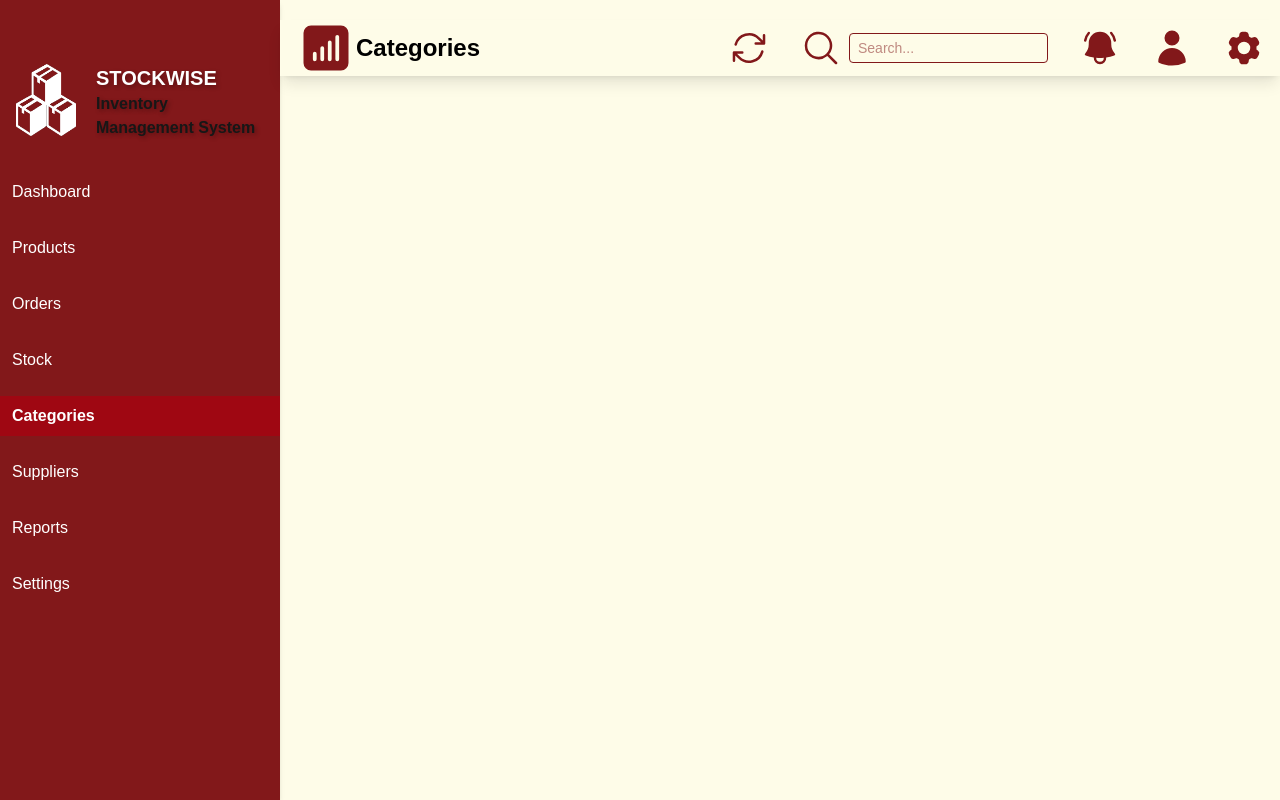
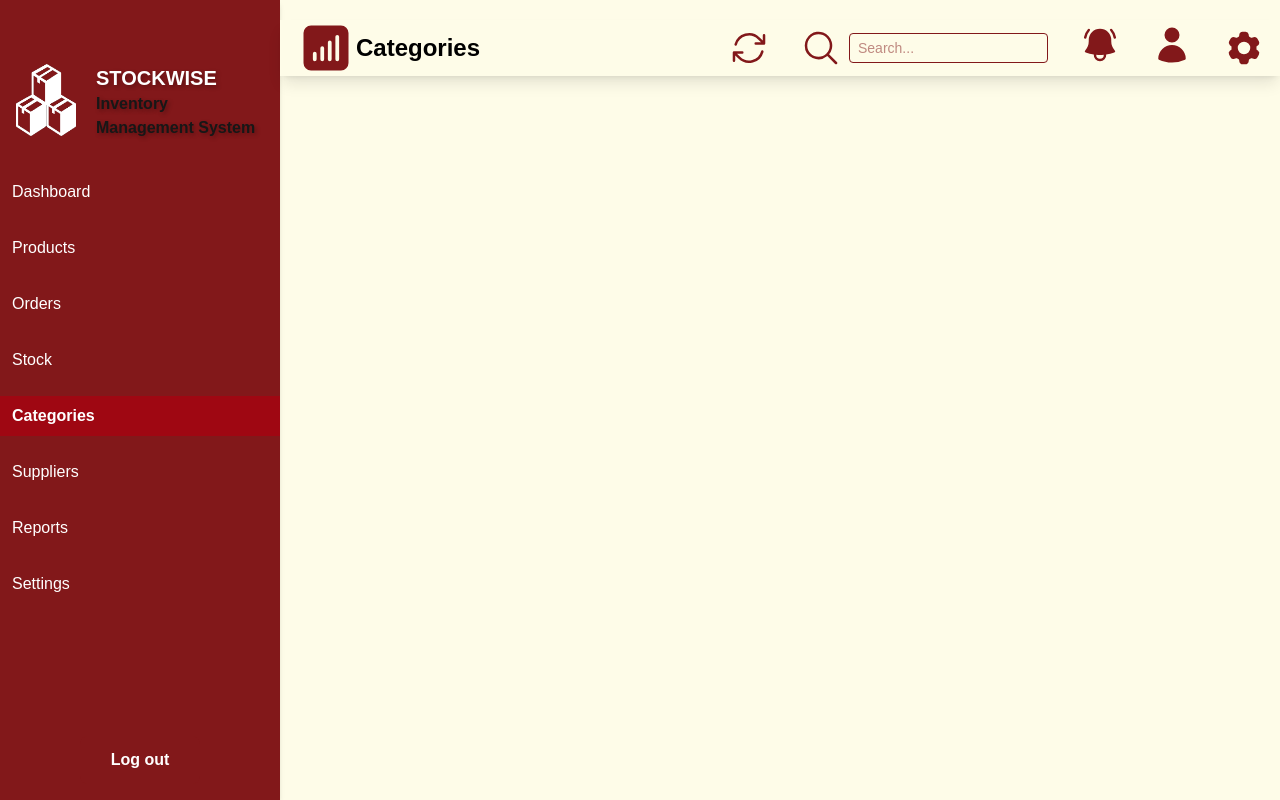
Before and after one commit to apolanc008/inventory-management-system, a Next.js app: page /dashboard/categories in a window 1280 px wide. Built offline with nearby package versions, Linux system fonts and the light colour scheme.

Commit message:
logout and dropdown menu implementation

```diff
--- a/components/Sidebar.tsx
+++ b/components/Sidebar.tsx
@@ -2,7 +2,8 @@
 
 import Link from 'next/link'
 import Logo from "../components/logo"
-import { usePathname } from 'next/navigation'
+import { usePathname, useRouter } from 'next/navigation'
+import { Button } from '@/app/ui/button'
 
 const links = [
     { href: '/dashboard', label: 'Dashboard' },
@@ -17,9 +18,19 @@ const links = [
 
 export default function SideBar() {
   const pathname = usePathname()
+  const router = useRouter()
+
+  const handleLogout = async () => {
+    await fetch("http://localhost:3000/logout", {
+      method: "POST",
+      credentials: "include",
+    })
+    router.push("/login")
+  }
 
     return (
-    <aside className="w-70 bg-red-900 shadow-md h-screen flex flex-col">
+    <aside className="w-70 bg-red-900 shadow-md h-screen flex flex-col justify-between">
+      <div>
         <div className="p-4">
           <Logo />
         </div>
@@ -38,6 +49,13 @@ export default function SideBar() {
             </Link>
           ))}
         </nav>
+      </div>
+
+      <div className="p-4 flex justify-center">
+        <Button onClick={handleLogout} className="bg-red-800 text-white">
+          Log out
+        </Button>
+      </div>
     </aside>
   )
 }
--- a/components/topbar.tsx
+++ b/components/topbar.tsx
@@ -8,13 +8,16 @@ import {
     ArrowPathIcon,
     MagnifyingGlassIcon,
     BellAlertIcon,
-    UserIcon,
     Cog6ToothIcon
 } from "@heroicons/react/24/solid"
+import { useRouter } from 'next/navigation'
+import UserDropdown from "@/app/dropdown/user"
+import NotificationDropdown from "@/app/dropdown/notifications"
 
 export default function TopBar() {
     const pathname = usePathname();
     const title = getPageTitle(pathname);
+    const router = useRouter()
 
     const [searchQuery, setSearchQuery] = useState("")
 
@@ -49,17 +52,15 @@ export default function TopBar() {
                 </div>
 
                 {/* Notifications */}
-                <button>
-                    <BellAlertIcon className="h-10 w-10 text-red-900"/>
-                </button>
+                <NotificationDropdown />
 
                 {/* User */}
-                <button>
-                    <UserIcon className="h-10 w-10 text-red-900"/>
-                </button>
+                <UserDropdown />
 
                 {/* Settings */}
-                <button>
+                <button
+                    onClick={() => router.push('/dashboard/settings')}
+                >
                     <Cog6ToothIcon className="h-10 w-10 text-red-900"/>
                 </button>
 
--- /dev/null
+++ b/log-out.js
@@ -0,0 +1,12 @@
+import express from "express"
+
+const router = express.Router()
+
+router.post("/logout", (req, res) => {
+  req.session?.destroy(() => {
+    res.clearCookie("connect.sid")
+    res.status(200).send("Logged out")
+  })
+})
+
+export default router
--- a/sign-up-queries.js
+++ b/sign-up-queries.js
@@ -3,6 +3,8 @@ import cors from 'cors';
 
 import pool from './db.js';
 import loginRouter from './log-in-queries.js'
+import logoutRoutes from "./log-out.js"
+
 
 const app = express()
 
@@ -61,6 +63,8 @@ app.post("/user", async (req, res) => {
 
 app.use('/', loginRouter);
 
+app.use(logoutRoutes)
+
 app.listen(port, () => {
   console.log(`Server running on port ${port}`);
 });
--- /dev/null
+++ b/src/app/dropdown/notifications.tsx
@@ -0,0 +1,30 @@
+'use client'
+
+import { useState } from "react"
+import { BellAlertIcon } from "@heroicons/react/24/solid"
+
+export default function NotificationDropdown() {
+  const [isOpen, setIsOpen] = useState(false)
+
+  return (
+    <div className="relative">
+      <button
+        onClick={() => setIsOpen(!isOpen)}
+        className="focus:outline-none"
+      >
+        <BellAlertIcon className="h-10 w-10 text-red-900"/>
+      </button>
+
+      {/* Dropdown */}
+      {isOpen && (
+        <div className="absolute right-0 mt-2 w-48 bg-gray-100 rounded-lg shadow-lg z-50 p-4 text-sm">
+            <p
+                className="text-black mb-2">
+                    Notifications should appear here!
+            </p>
+
+        </div>
+      )}
+    </div>
+  )
+}
--- /dev/null
+++ b/src/app/dropdown/user.tsx
@@ -0,0 +1,65 @@
+'use client'
+
+import { useState } from "react"
+import { useRouter } from "next/navigation"
+import {
+     UserCircleIcon,
+     UserIcon
+} from "@heroicons/react/24/solid"
+import { Button } from "../ui/button"
+
+export default function UserDropdown() {
+  const [isOpen, setIsOpen] = useState(false)
+  const router = useRouter()
+
+  const name = ""
+  const lastname = ""
+  const username = ""
+
+  const handleLogout = async () => {
+    await fetch("http://localhost:3000/logout", {
+      method: "POST",
+      credentials: "include",
+    })
+    router.push("/login")
+  }
+
+  return (
+    <div className="relative">
+      <button
+        onClick={() => setIsOpen(!isOpen)}
+        className="focus:outline-none"
+      >
+        <UserIcon className="h-10 w-10 text-red-900"/>
+      </button>
+
+      {/* Dropdown */}
+      {isOpen && (
+        <div className="absolute right-0 mt-2 w-48 bg-gray-100 rounded-lg shadow-lg z-50 p-4 text-sm">
+            <p
+                className="text-black mb-2">
+                    <div className="flex justify-center">
+                        <UserCircleIcon className="h-10 w-10 text-black" />
+                    </div>
+                    Profile
+                    <span className="font-bold mb-3">
+                        { name }
+                        { lastname }
+                        <br />
+                        { username }
+                    </span>
+            </p>
+
+            <div className="flex justify-center">
+                <Button
+                    onClick={handleLogout}
+                    className="bg-red-800 text-white"
+                >
+                    Log out
+                </Button>
+            </div>
+        </div>
+      )}
+    </div>
+  )
+}
--- /dev/null
+++ b/src/app/ui/log-out.tsx
@@ -0,0 +1,23 @@
+"use client"
+
+import { useRouter } from "next/navigation"
+import { Button } from "../ui/button"
+
+export default function LogoutButton() {
+  const router = useRouter()
+
+  const handleLogout = async () => {
+    await fetch("http://localhost:3000/logout", {
+      method: "POST",
+      credentials: "include",
+    })
+
+    router.push("/login")
+  }
+
+  return (
+    <Button onClick={handleLogout}>
+      Log out
+    </Button>
+  )
+}
```
Lines whose indentation alone changed are shown as unchanged.
